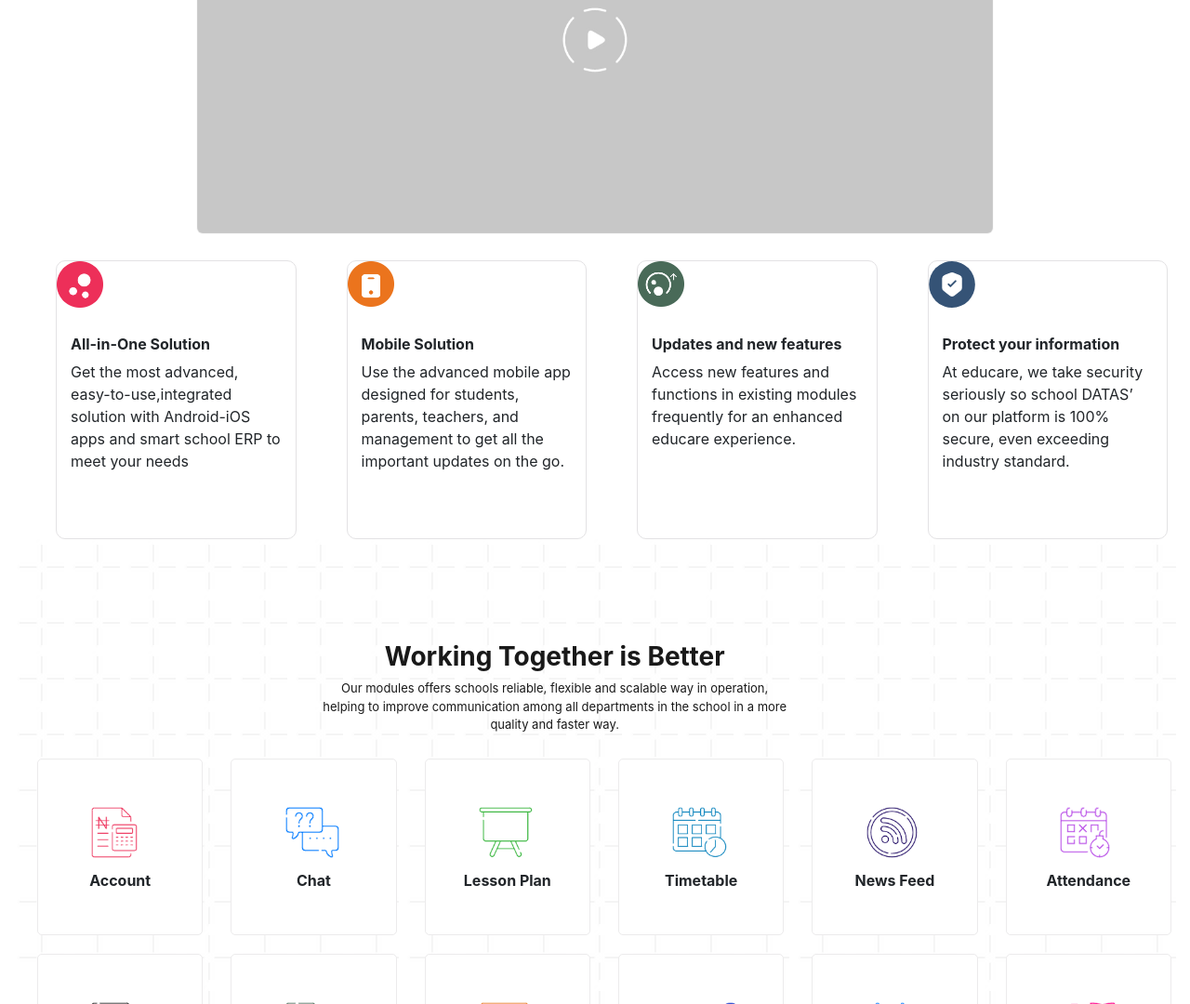
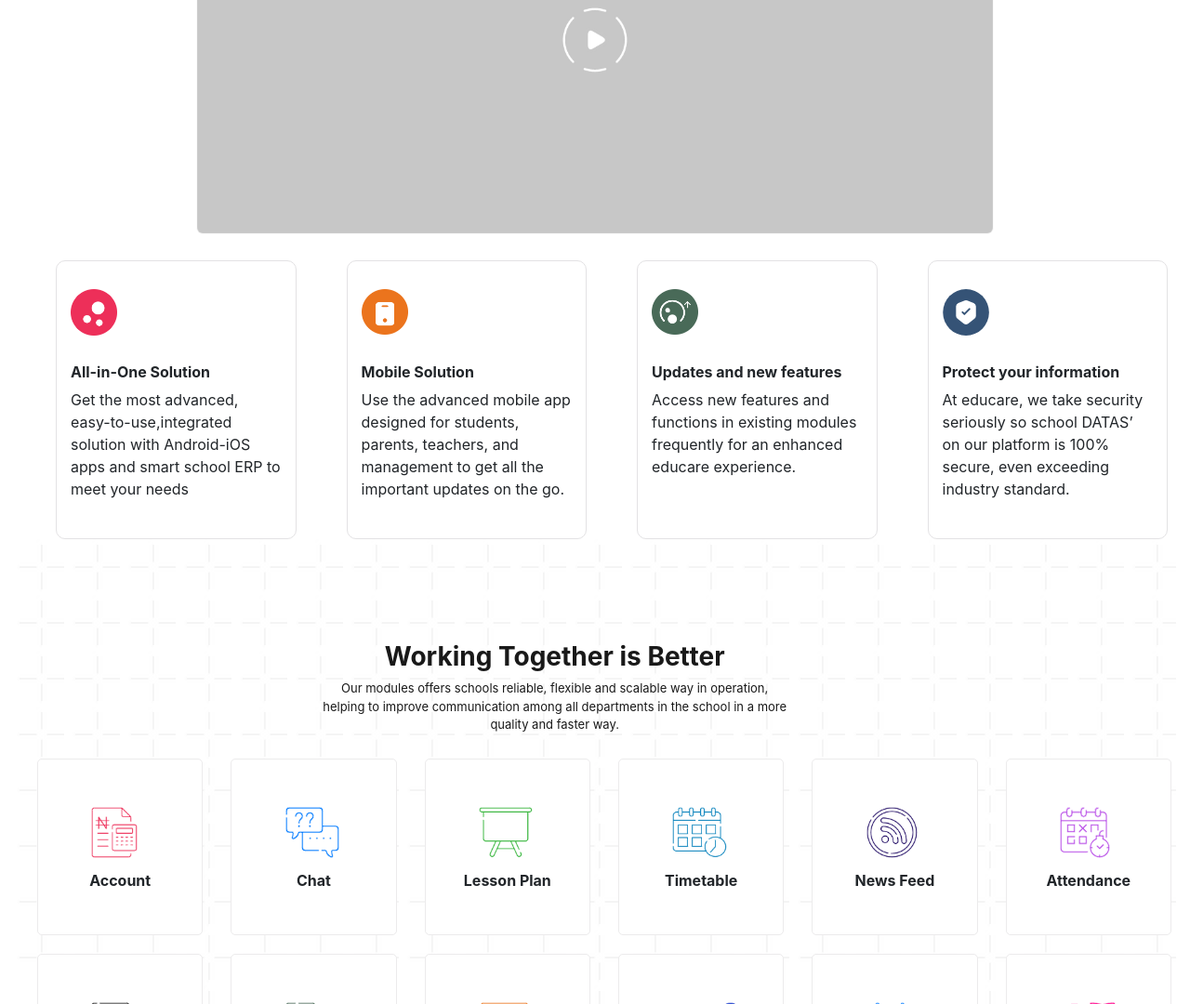
Before and after one commit to sarahnnanyelugo/educare, a plain HTML site: page index.html in a window 1280 px wide. Shown: the part 1055-2135 px from the top of the page at 93% size. Drawn offline with Linux system fonts and the light colour scheme.

```diff
--- a/Assets/css/educare.css
+++ b/Assets/css/educare.css
@@ -391,12 +391,15 @@
   background-image: url(../img/dots.png);
   background-size:50px;
 background-repeat:no-repeat;
-padding-top:80px;
 margin-left:30px;
+background-position:left 15px top 30px;
+padding-top:110px;
+
 }
 
 .box-a h6{
   font-weight:bolder;
+
   }
 
 .box-a:hover{
@@ -415,7 +418,8 @@
   background-image: url(../img/orangeicon.png);
   background-size:50px;
 background-repeat:no-repeat;
-padding-top:80px;
+background-position:left 15px top 30px;
+padding-top:110px;
 margin-left:30px;
 }
 
@@ -443,7 +447,8 @@
   background-image: url(../img/greenicon.png);
   background-size:50px;
 background-repeat:no-repeat;
-padding-top:80px;
+background-position:left 15px top 30px;
+padding-top:110px;
 margin-left:30px;
 }
 
@@ -470,7 +475,8 @@
   background-image: url(../img/blueicon.svg);
   background-size:50px;
 background-repeat:no-repeat;
-padding-top:80px;
+background-position:left 15px top 30px;
+padding-top:110px;
 margin-left:30px;
 }
 
```
